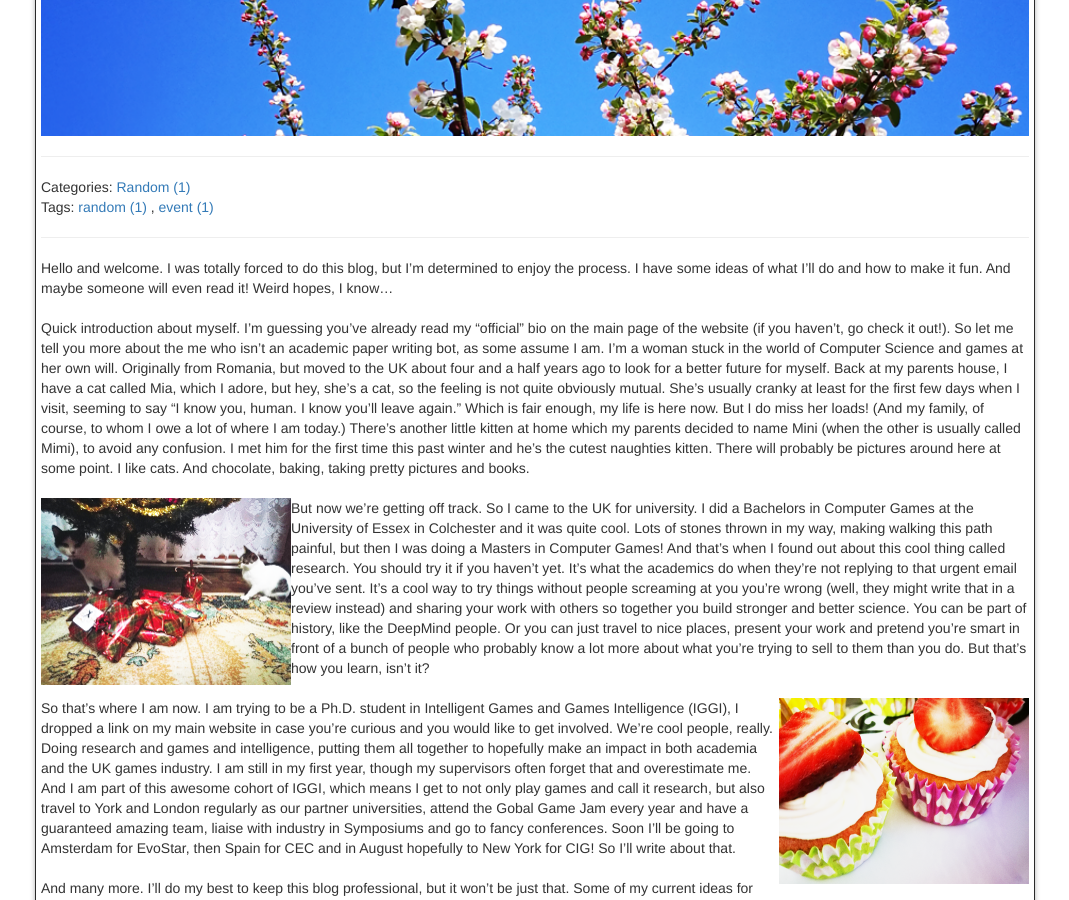
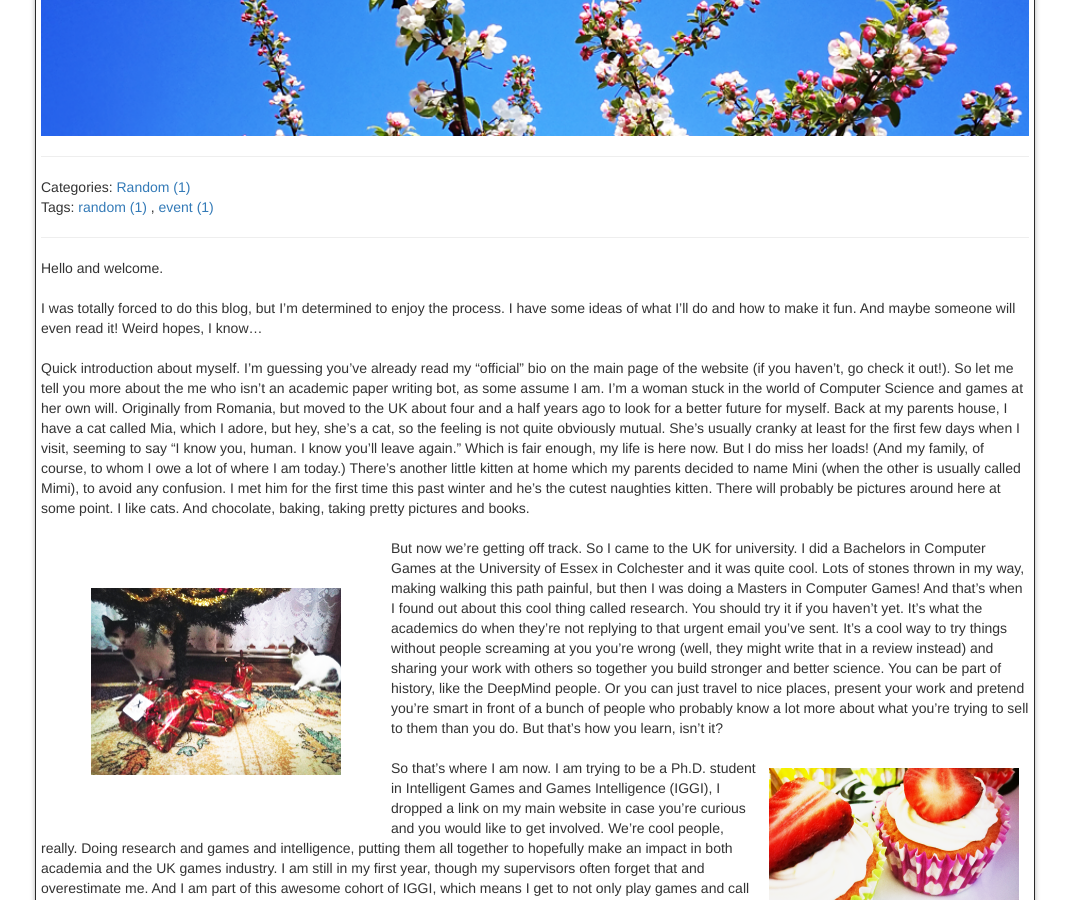
Before and after one commit to rdgain/rdgain.github.io, a Jekyll site: the page built from _posts/2017-04-09-hello-world.md, in a window 1280 px wide and 900 px high, scrolled down 467 px. Shown: the whole window, without its empty margins (105-1174 px from the left). Built offline with Jekyll 4.4.1, drawn with Linux system fonts in a browser that asks for light colours; nearby versions of some CDN libraries; library files that are not in the unit come from our copies; comment, search, counter and statistics services are not loaded.

Commit message:
some margin

```diff
--- a/_posts/2017-04-09-hello-world.md
+++ b/_posts/2017-04-09-hello-world.md
@@ -11,15 +11,17 @@ short_title: Hello World
 ---
 {% include JB/setup %}
 
-Hello and welcome. I was totally forced to do this blog, but I'm determined to enjoy the process. I have some ideas of what I'll do and how to make it fun. And maybe someone will even read it! Weird hopes, I know...
+Hello and welcome.
+
+I was totally forced to do this blog, but I'm determined to enjoy the process. I have some ideas of what I'll do and how to make it fun. And maybe someone will even read it! Weird hopes, I know...
 
 Quick introduction about myself. I'm guessing you've already read my "official" bio on the main page of the website (if you haven't, go check it out!). So let me tell you more about the me who isn't an academic paper writing bot, as some assume I am. I'm a woman stuck in the world of Computer Science and games at her own will. Originally from Romania, but moved to the UK about four and a half years ago to look for a better future for myself. Back at my parents house, I have a cat called Mia, which I adore, but hey, she's a cat, so the feeling is not quite obviously mutual. She's usually cranky at least for the first few days when I visit, seeming to say "I know you, human. I know you'll leave again." Which is fair enough, my life is here now. But I do miss her loads! (And my family, of course, to whom I owe a lot of where I am today.) There's another little kitten at home which my parents decided to name Mini (when the other is usually called Mimi), to avoid any confusion. I met him for the first time this past winter and he's the cutest naughties kitten. There will probably be pictures around here at some point. I like cats. And chocolate, baking, taking pretty pictures and books.
 
-<img style="float:left;width:250px" src="{{ site.url }}/assets/images/post1/cats.png" />
+<img style="float:left;width:250px;margin:50px" src="{{ site.url }}/assets/images/post1/cats.png" />
 
 But now we're getting off track. So I came to the UK for university. I did a Bachelors in Computer Games at the University of Essex in Colchester and it was quite cool. Lots of stones thrown in my way, making walking this path painful, but then I was doing a Masters in Computer Games! And that's when I found out about this cool thing called research. You should try it if you haven't yet. It's what the academics do when they're not replying to that urgent email you've sent. It's a cool way to try things without people screaming at you you're wrong (well, they might write that in a review instead) and sharing your work with others so together you build stronger and better science. You can be part of history, like the DeepMind people. Or you can just travel to nice places, present your work and pretend you're smart in front of a bunch of people who probably know a lot more about what you're trying to sell to them than you do. But that's how you learn, isn't it?
 
-<img style="float:right;width:250px" src="{{ site.url }}/assets/images/post1/cupcakes.png" />
+<img style="float:right;width:250px;margin:10px" src="{{ site.url }}/assets/images/post1/cupcakes.png" />
 
 So that's where I am now. I am trying to be a Ph.D. student in Intelligent Games and Games Intelligence (IGGI), I dropped a link on my main website in case you're curious and you would like to get involved. We're cool people, really. Doing research and games and intelligence, putting them all together to hopefully make an impact in both academia and the UK games industry. I am still in my first year, though my supervisors often forget that and overestimate me. And I am part of this awesome cohort of IGGI, which means I get to not only play games and call it research, but also travel to York and London regularly as our partner universities, attend the Gobal Game Jam every year and have a guaranteed amazing team, liaise with industry in Symposiums and go to fancy conferences. Soon I'll be going to Amsterdam for EvoStar, then Spain for CEC and in August hopefully to New York for CIG! So I'll write about that.
 
```
